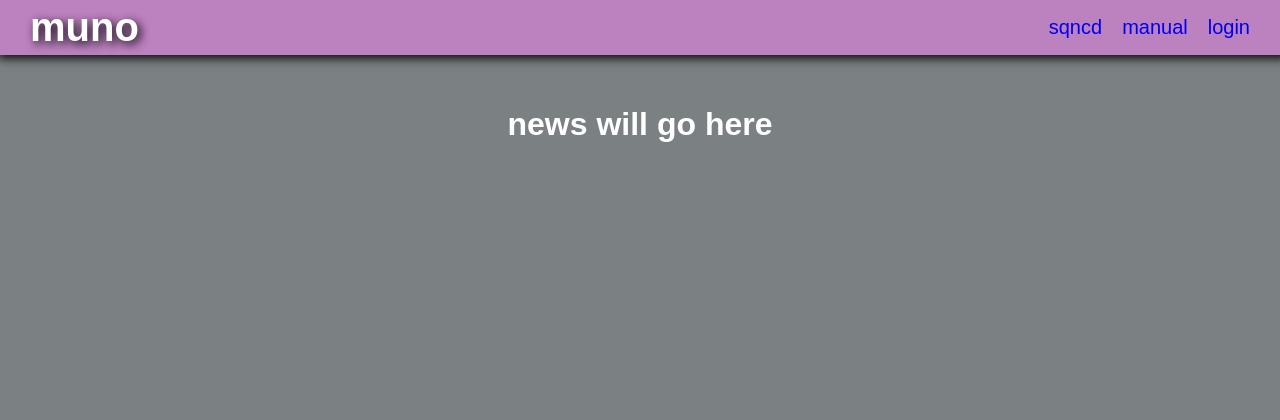
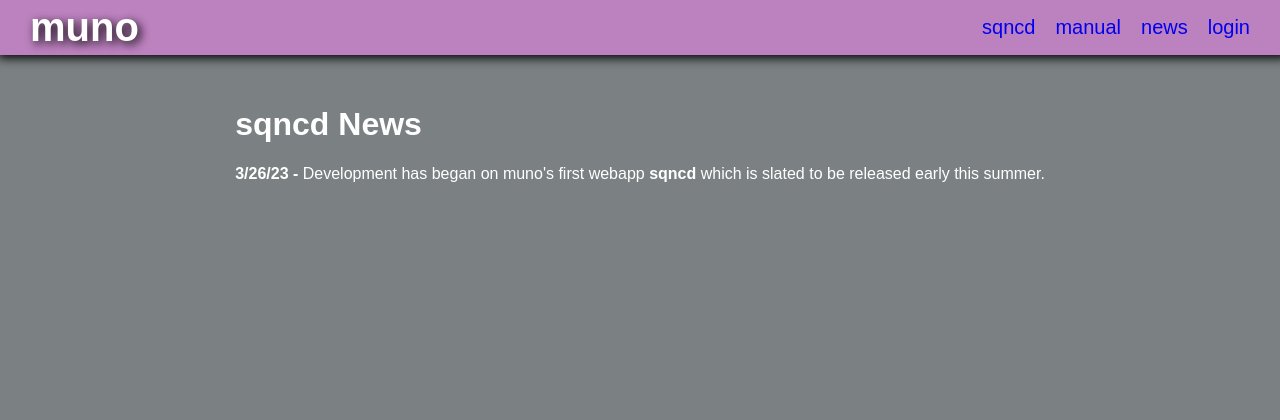
Before and after one commit to muno17/sqncd, a Flask app: page /news in a window 1280 px wide. Shown: the top 420 px of the page. Run offline with Flask 2, Linux system fonts and the light colour scheme.

Commit message:
add first entry to news page

```diff
--- a/templates/layout.html
+++ b/templates/layout.html
@@ -21,6 +21,7 @@
             <div class="headerRight">
                 <a href="/sqncd">sqncd</a>
                 <a href="/manual">manual</a>
+                <a href="/news">news</a>
                 <a href="/login">login</a>
             </div>
         </div>
--- a/templates/news.html
+++ b/templates/news.html
@@ -6,6 +6,10 @@
 
 {% block main %}
 
-    <h1>news will go here</h1>
+    <h1>sqncd News</h1>
+    <p>
+        <strong>3/26/23 - </strong>Development has began on muno's first webapp <strong>sqncd</strong> which is slated to be
+        released early this summer.
+    </p>
 
 {% endblock %}
```
